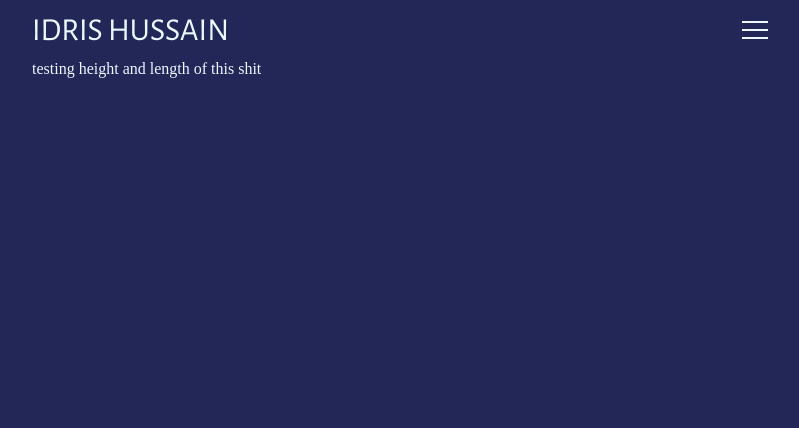
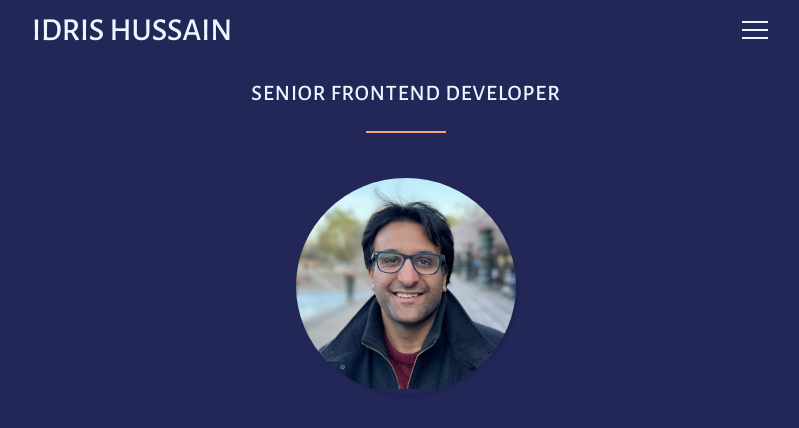
Before and after one commit to idrismakesgames/portfolio-site, a React (Vite) app: page / in a window 1280 px wide. Shown: the top 428 px of the page, without its empty margins (234-1033 px from the left). Built offline with nearby package versions, Linux system fonts and the light colour scheme.

Commit message:
Create Profile and links sections of the home page

```diff
--- a/src/App.css
+++ b/src/App.css
@@ -8,9 +8,28 @@ html,
 body {
   background: var(--color-background);
   color: var(--color-text);
+  font-family: 'Alegreya Sans SC', sans-serif;
 }
 
 .app {
   max-width: 768px;
   margin: 0 auto;
+
+  .app-content {
+    padding: 0 10px;
+    display: flex;
+    flex-direction: column;
+    align-items: center;
+
+    .profile-picture {
+      width: 220px;
+      overflow: hidden;
+      border-radius: 50%;
+      box-shadow: 3px 3px 3px rgba(0, 0, 0, 0.1);
+
+      img {
+        width: 100%;
+      }
+    }
+  }
 }
--- a/src/App.tsx
+++ b/src/App.tsx
@@ -3,7 +3,9 @@ import { useDispatch } from 'react-redux';
 import { AppDispatch } from './state/store.ts';
 import * as homeSliceActions from './state/home/homeSlice.ts';
 import { FC, useEffect } from 'react';
-import Header from './components/Header/Header';
+import Header from './containers/Header/Header';
+import TitleHeading from './components/TitleHeading/TitleHeading.tsx';
+import IdrisPicture from './assets/images/IdrisPicture.jpg';
 
 const App: FC = () => {
   const dispatch = useDispatch<AppDispatch>();
@@ -15,8 +17,14 @@ const App: FC = () => {
   return (
     <div className='app'>
       <Header />
-      <div style={{ padding: '0 10px', height: '2000px' }}>
-        testing height and length of this shit
+      <div className='app-content'>
+        <TitleHeading
+          headingText='Senior Frontend Developer'
+          headingLineColour='#f1a17e'
+        />
+        <div className='profile-picture'>
+          <img src={IdrisPicture} />
+        </div>
       </div>
     </div>
   );
--- a/src/components/Header/NavMenu/MenuLink/MenuLink.css
+++ b/src/components/MenuLink/MenuLink.css
@@ -1,10 +1,10 @@
 .link {
+  user-select: none;
   padding-top: 20px;
   border-top: 4px solid var(--color-green);
   display: flex;
   max-width: 240px;
   font-size: 28px;
-  font-family: 'Alegreya Sans SC', sans-serif;
   font-weight: 400;
   font-style: normal;
   text-transform: uppercase;
--- /dev/null
+++ b/src/components/TitleHeading/TitleHeading.css
@@ -0,0 +1,17 @@
+.heading-container {
+  .main-heading {
+    text-transform: uppercase;
+    font-size: 22px;
+    text-align: center;
+    padding-bottom: 25px;
+    font-weight: 500;
+    letter-spacing: 1px;
+  }
+
+  .heading-underline {
+    margin: 0 auto;
+    width: 80px;
+    border-bottom: 2px solid var(--color-orange);
+    margin-bottom: 45px;
+  }
+}
--- /dev/null
+++ b/src/components/TitleHeading/TitleHeading.tsx
@@ -0,0 +1,20 @@
+import './TitleHeading.css';
+
+interface HeadingProps {
+  headingText: string;
+  headingLineColour: string;
+}
+
+const Heading = (props: HeadingProps) => {
+  return (
+    <div className='heading-container'>
+      <div className='main-heading'>{props.headingText}</div>
+      <div
+        className='heading-underline'
+        style={{ borderBottom: `2px solid ${props.headingLineColour}` }}
+      ></div>
+    </div>
+  );
+};
+
+export default Heading;
--- a/src/components/Header/Header.css
+++ b/src/containers/Header/Header.css
@@ -8,9 +8,12 @@
   justify-content: space-between;
   align-items: center;
   height: 60px;
+  margin-bottom: 20px;
 }
 
 .site-name {
+  user-select: none;
+  font-weight: 500;
   text-transform: uppercase;
 }
 
@@ -56,7 +59,7 @@
   left: 0;
   height: 0;
   background: var(--color-background-dark);
-  box-shadow: 0px 0px 20px #00000015;
+  box-shadow: 0px 0px 20px #00000010;
 
   .menu-content {
     padding: 0 10px;
@@ -64,7 +67,7 @@
   }
 
   &.showMenu {
-    height: calc(100vh - 60px);
+    height: calc(50vh);
 
     .menu-content {
       display: block;
--- a/src/components/Header/Header.tsx
+++ b/src/containers/Header/Header.tsx
@@ -8,7 +8,7 @@ const Header: FC = () => {
   return (
     <>
       <div className='site-header'>
-        <h1 className='site-name alegreya-sans-sc-regular'>Idris Hussain</h1>
+        <h1 className='site-name'>Idris Hussain</h1>
         <div className='menu-nav' onClick={() => setShowMenu(!showMenu)}>
           <span className={showMenu ? 'top showMenu' : 'top'}></span>
           <span className={showMenu ? 'middle showMenu' : 'middle'}></span>
@@ -18,9 +18,6 @@ const Header: FC = () => {
           <NavMenu />
         </div>
       </div>
-      <div style={{ padding: '0 10px', height: '2000px' }}>
-        testing height and length of this shit
-      </div>
     </>
   );
 };
--- a/src/components/Header/NavMenu/NavMenu.tsx
+++ b/src/containers/Header/NavMenu/NavMenu.tsx
@@ -1,4 +1,4 @@
-import MenuLink from './MenuLink/MenuLink';
+import MenuLink from '../../../components/MenuLink/MenuLink.tsx';
 import { useSelector } from 'react-redux';
 import { RootState } from '../../../state/store.ts';
 import './NavMenu.css';
@@ -16,7 +16,7 @@ const NavMenu: FC = () => {
               linkName={el.linkName}
               linkColour={el.linkColour}
               linkDesc={el.linkDesc}
-              marginLeftValue={35 * (i + 1)}
+              marginLeftValue={35 * i}
             />
           ))}
       </div>
--- /dev/null
+++ b/src/containers/Links/Links.css
@@ -0,0 +1,5 @@
+.links-container {
+  display: flex;
+  align-items: center;
+  flex-direction: column;
+}
```
Also changed, not shown: src/containers/Links/Links.tsx (added, +8 -0 lines), src/assets/images/IdrisPicture.jpg (added), src/components/MenuLink/MenuLink.tsx (renamed from src/components/Header/NavMenu/MenuLink/MenuLink.tsx), src/containers/Header/NavMenu/NavMenu.css (renamed from src/components/Header/NavMenu/NavMenu.css).
